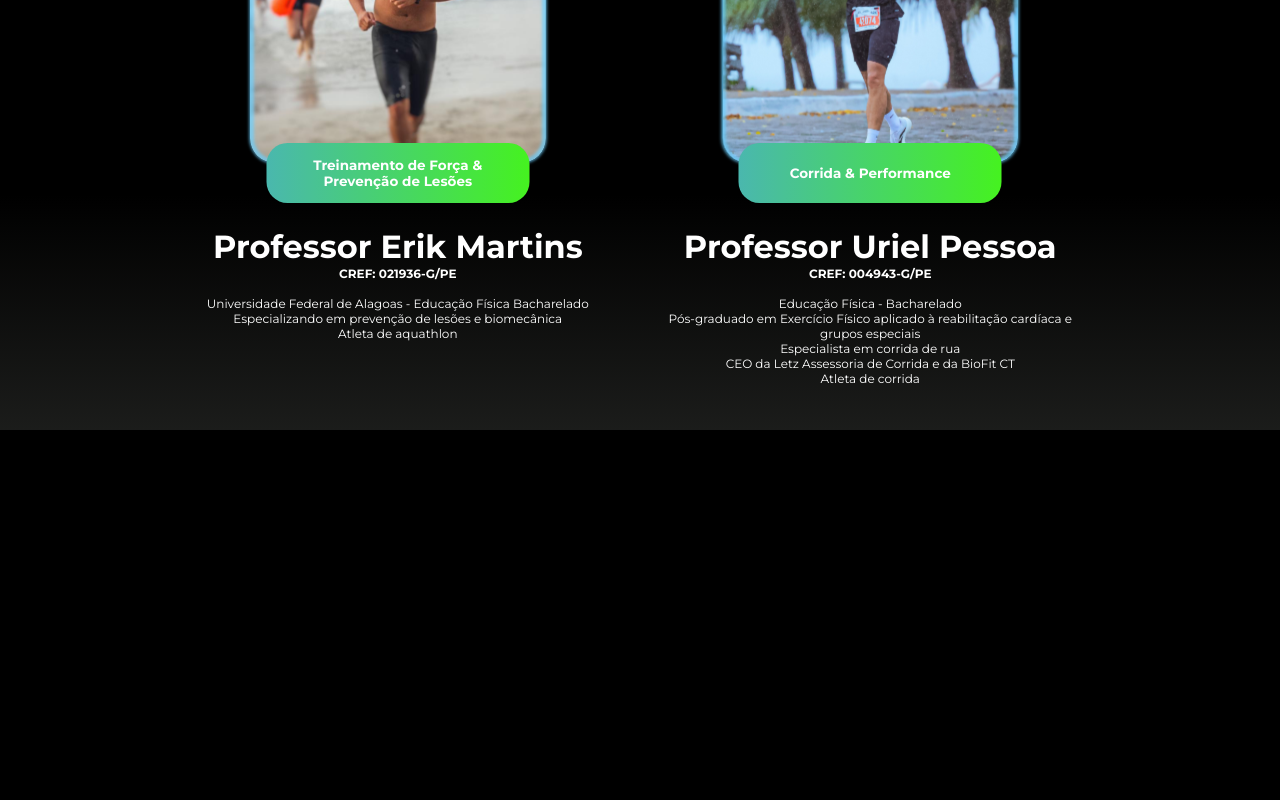
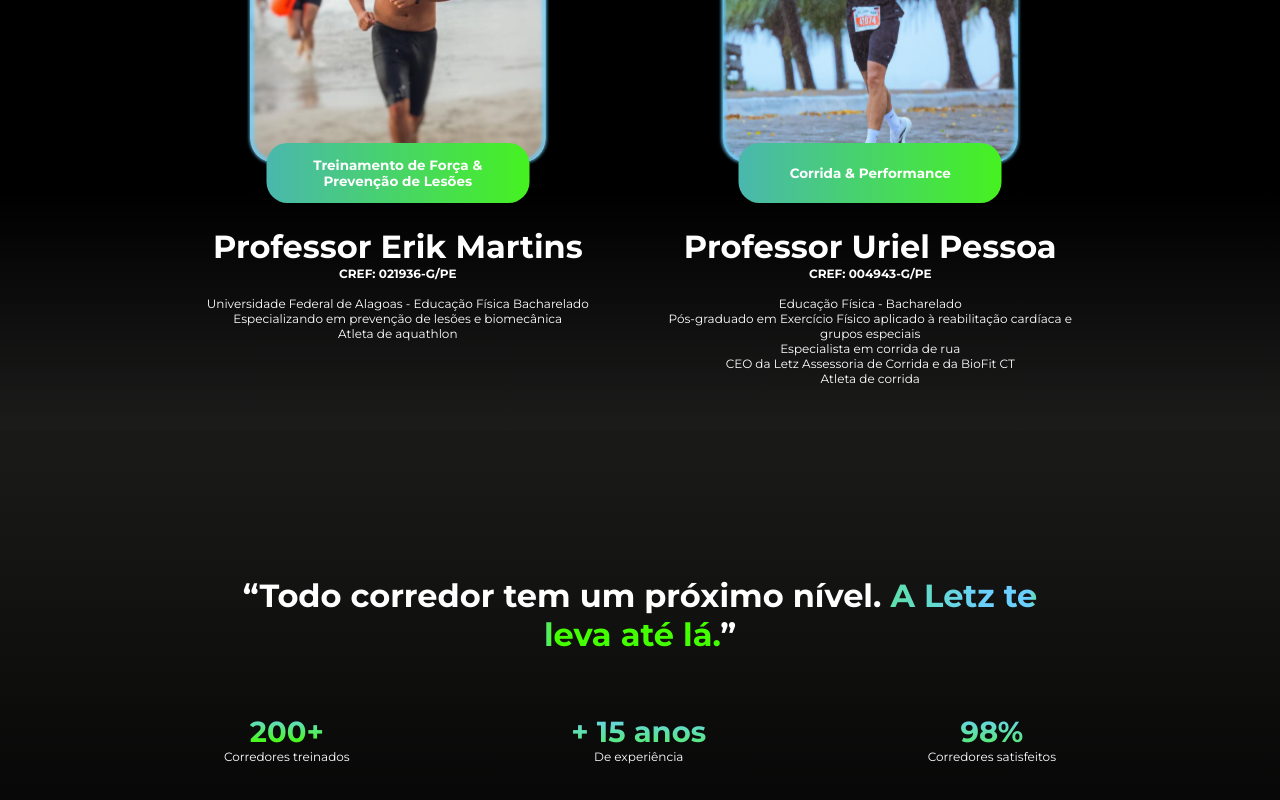
Before and after one commit to isaaacwillian/letz-assessoria, a React (Vite) app: page / in a window 1280 px wide. Shown: the part 1898-2698 px from the top of the page. Before the commit the page ends 2328 px from the top, so only its background shows below. Built offline with nearby package versions, Linux system fonts and the light colour scheme.

Commit message:
feat: add Impact section

```diff
--- a/src/App.tsx
+++ b/src/App.tsx
@@ -1,7 +1,8 @@
 import GlobalStyle from "./styles/global";
 import IntroSection from "./sections/Intro";
 import BenefitsSection from "./sections/Benefits";
-import Experts from "./sections/Experts";
+import ExpertsSection from "./sections/Experts";
+import ImpactSection from "./sections/Impact";
 
 function App() {
   return (
@@ -9,7 +10,8 @@ function App() {
       <GlobalStyle />
       <IntroSection />
       <BenefitsSection />
-      <Experts />
+      <ExpertsSection />
+      <ImpactSection />
     </>
   );
 }
--- /dev/null
+++ b/src/sections/Impact/index.tsx
@@ -0,0 +1,27 @@
+import { Container, Content, ImpactContainer } from "./style";
+
+export default function Impact() {
+  return (
+    <Container>
+      <Content>
+        <h1>
+          “Todo corredor tem um próximo nível. <span className="highlight">A Letz te leva até lá.</span>”
+        </h1>
+        <ImpactContainer>
+          <div>
+            <h3 className="firstImpact">200+</h3>
+            <p>Corredores treinados</p>
+          </div>
+          <div>
+            <h3 className="restImpact">+ 15 anos</h3>
+            <p>De experiência</p>
+          </div>
+          <div>
+            <h3 className="restImpact">98%</h3>
+            <p>Corredores satisfeitos</p>
+          </div>
+        </ImpactContainer>
+      </Content>
+    </Container>
+  );
+}
--- /dev/null
+++ b/src/sections/Impact/style.ts
@@ -0,0 +1,77 @@
+import styled from "styled-components";
+
+export const Container = styled.section`
+  background: linear-gradient(180deg, #191a18 7.62%, #000000 104.3%);
+  display: flex;
+  align-items: center;
+  justify-content: center;
+  min-height: 484px;
+  padding-bottom: 38px;
+  padding-top: 33px;
+`;
+
+export const Content = styled.div`
+  display: flex;
+  flex-wrap: wrap;
+  justify-content: center;
+  align-items: center;
+  text-align: center;
+  margin: 0 clamp(0px, 1vw, 300px);
+  padding: 0 28px;
+  max-width: 888px;
+
+  h1 {
+    width: 100%;
+    font-weight: 800;
+    font-size: clamp(24px, 5vw, 32px);
+    margin-bottom: clamp(43px, 10vw, 60px);
+  }
+
+  .highlight {
+    background: linear-gradient(90deg, #44ff00 -60%, #6bd0ff 30%, #6bd0ff 43%, #44ff00 49%);
+    background-clip: text;
+    -webkit-text-fill-color: transparent;
+  }
+`;
+
+export const ImpactContainer = styled.div`
+  width: 100%;
+  display: flex;
+  flex-wrap: wrap;
+  justify-content: space-between;
+  align-items: center;
+  gap: 63px;
+
+  @media (max-width: 600px) {
+    justify-content: space-around;
+  }
+
+  div {
+    display: flex;
+    flex-direction: column;
+    align-items: center;
+    justify-content: center;
+  }
+
+  .firstImpact {
+    font-weight: 800;
+    font-size: 29px;
+    background: linear-gradient(180deg, #6bd0ff 0%, #44ff00 87.98%);
+    background-clip: text;
+    -webkit-text-fill-color: transparent;
+  }
+
+  .restImpact {
+    background: linear-gradient(180deg, #6bd0ff 0%, #44ff00 160%);
+    background-clip: text;
+    font-weight: 800;
+    font-size: 29px;
+    -webkit-text-fill-color: transparent;
+    font-weight: 800;
+  }
+
+  p {
+    font-weight: 400;
+    font-size: 12px;
+  }
+`;
```
